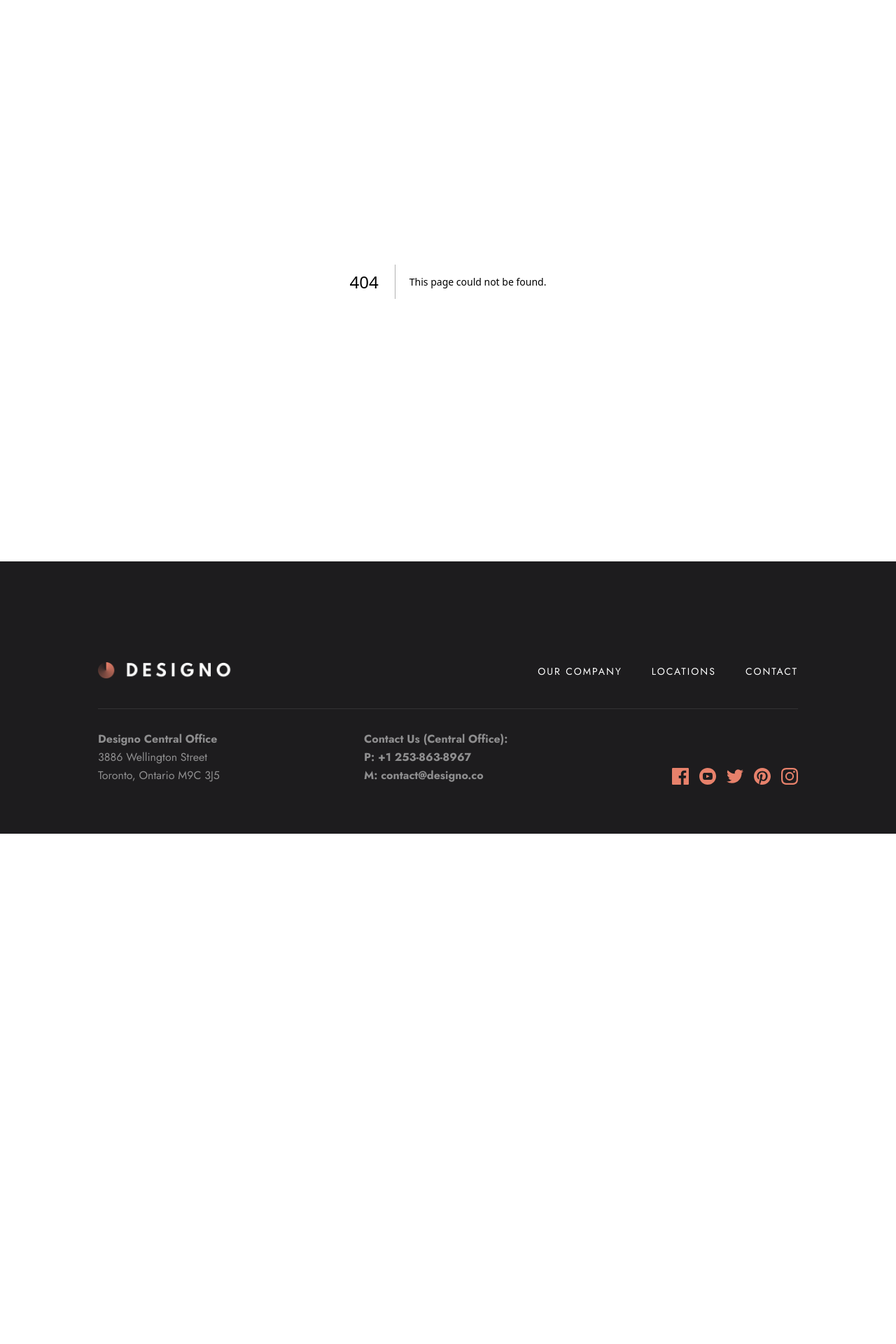
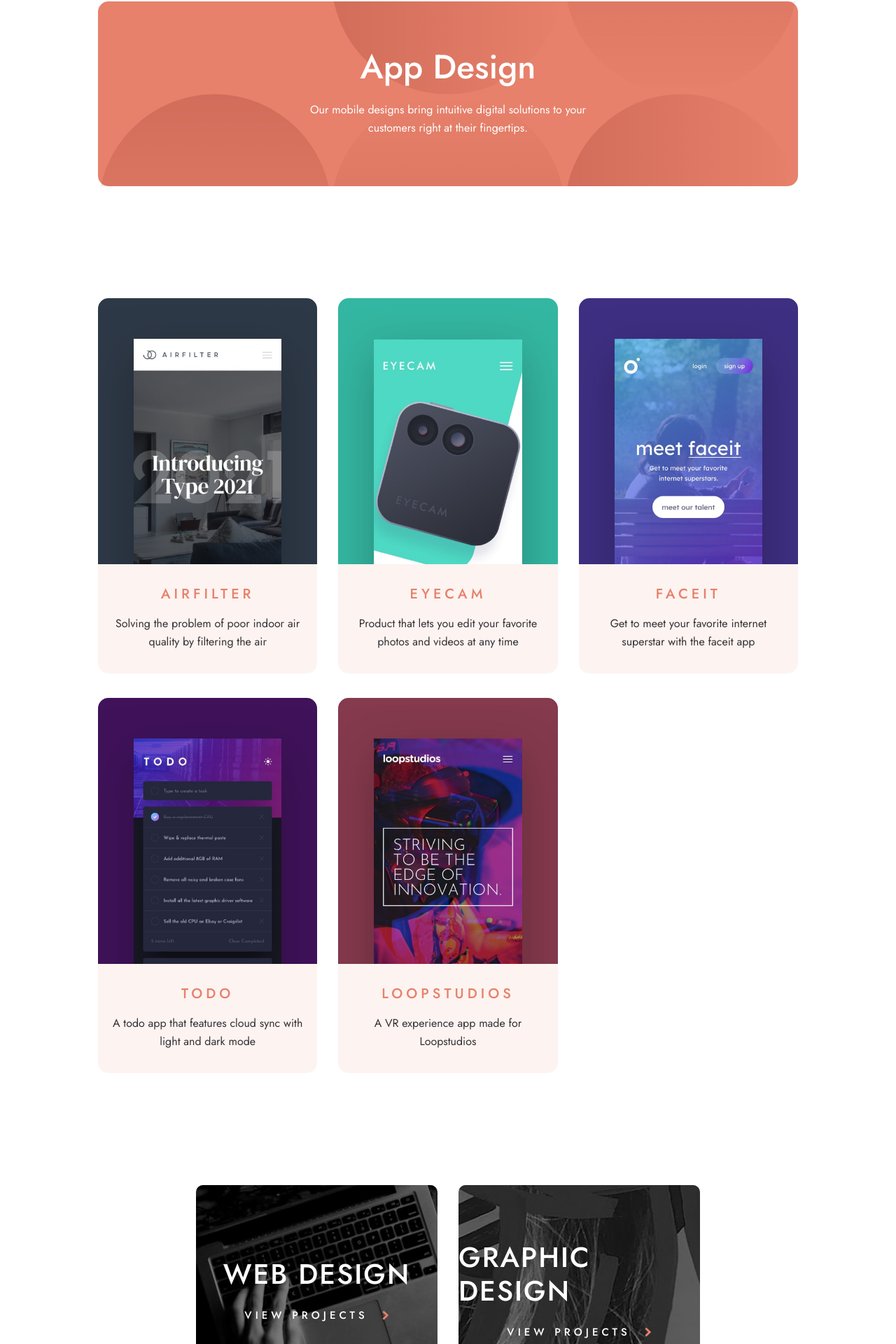
Before and after one commit to Olatoyan/designo-multipage-website, a Next.js app: page /app-design in a window 1280 px wide. Before the commit this address had no page. Shown: the part 152-2072 px from the top of the page at 70% size. Before the commit the page ends 1343 px from the top, so only its background shows below. Built offline with nearby package versions, Linux system fonts and the light colour scheme.

Commit message:
finished the app design page

```diff
--- /dev/null
+++ b/app/_components/DesignBox.tsx
@@ -0,0 +1,24 @@
+import DesignCard from "./DesignCard";
+
+type DesignBoxProps = {
+  title: string;
+  description: string;
+  image: string;
+};
+
+function DesignBox({ data }: { data: DesignBoxProps[] }) {
+  return (
+    <section className="mt-[16rem] grid grid-cols-3 gap-x-12 gap-y-14">
+      {data.map((design) => (
+        <DesignCard
+          title={design.title}
+          description={design.description}
+          image={design.image}
+          key={design.title}
+        />
+      ))}
+    </section>
+  );
+}
+
+export default DesignBox;
--- a/app/_components/HeroBanner.tsx
+++ b/app/_components/HeroBanner.tsx
@@ -8,7 +8,7 @@ type HeroBannerType = {
 
 function HeroBanner({ title, description, image }: HeroBannerType) {
   return (
-    <section className="relative flex flex-col items-center justify-between rounded-[1.5rem] bg-[#e7816b] px-[9.5rem] py-24">
+    <section className="relative flex flex-col items-center justify-between rounded-[1.5rem] bg-[#e7816b] px-[9.5rem] py-28">
       <h1 className="z-[2] max-w-[26.8rem] pb-[2.4rem] text-center text-[4.8rem] font-medium leading-[100%] text-white">
         {title}
       </h1>
--- /dev/null
+++ b/app/app-design/page.tsx
@@ -0,0 +1,24 @@
+import BgImage from "@/public/app-design/desktop/bg-pattern-intro-app.svg";
+import HeroBanner from "@/app/_components/HeroBanner";
+import DesignBox from "@/app/_components/DesignBox";
+import DesignLinkSection from "@/app/_components/DesignLinkSection";
+import Cta from "@/app/_components/Cta";
+import { appDesignData } from "@/app/data/data";
+
+function page() {
+  return (
+    <>
+      <HeroBanner
+        title="App Design"
+        description="Our mobile designs bring intuitive digital solutions to your customers right at their fingertips."
+        image={BgImage}
+      />
+
+      <DesignBox data={appDesignData} />
+      <DesignLinkSection exclude="app-design" />
+      <Cta />
+    </>
+  );
+}
+
+export default page;
--- a/app/_components/WebDesignBox.tsx
+++ b/app/data/data.ts
@@ -1,6 +1,4 @@
-import DesignCard from "./DesignCard";
-
-const designData = [
+export const webDesignData = [
   {
     title: "Express",
     description: "A multi-carrier shipping website for ecommerce businesses",
@@ -37,20 +35,33 @@ const designData = [
     image: "/web-design/desktop/image-camp.jpg",
   },
 ];
-
-function WebDesignBox() {
-  return (
-    <section className="mt-[16rem] grid grid-cols-3 gap-x-12 gap-y-14">
-      {designData.map((design) => (
-        <DesignCard
-          title={design.title}
-          description={design.description}
-          image={design.image}
-          key={design.title}
-        />
-      ))}
-    </section>
-  );
-}
-
-export default WebDesignBox;
+export const appDesignData = [
+  {
+    title: "airfilter",
+    description:
+      "Solving the problem of poor indoor air quality by filtering the air",
+    image: "/app-design/desktop/image-airfilter.jpg",
+  },
+  {
+    title: "eyecam",
+    description:
+      "Product that lets you edit your favorite photos and videos at any time",
+    image: "/app-design/desktop/image-eyecam.jpg",
+  },
+  {
+    title: "faceit",
+    description:
+      "Get to meet your favorite internet superstar with the faceit app",
+    image: "/app-design/desktop/image-faceit.jpg",
+  },
+  {
+    title: "todo",
+    description: "A todo app that features cloud sync with light and dark mode",
+    image: "/app-design/desktop/image-todo.jpg",
+  },
+  {
+    title: "loopstudios",
+    description: "A VR experience app made for Loopstudios",
+    image: "/app-design/desktop/image-loopstudios.jpg",
+  },
+];
--- a/app/web-design/page.tsx
+++ b/app/web-design/page.tsx
@@ -1,8 +1,14 @@
+import { Metadata } from "next";
 import HeroBanner from "../_components/HeroBanner";
 import BgImage from "@/public/web-design/desktop/bg-pattern-intro-web.svg";
-import WebDesignBox from "@/app/_components/WebDesignBox";
+import WebDesignBox from "@/app/_components/DesignBox";
 import DesignLinkSection from "@/app/_components/DesignLinkSection";
 import Cta from "@/app/_components/Cta";
+import { webDesignData } from "@/app/data/data";
+
+export const metadata: Metadata = {
+  title: "Web-Design",
+};
 
 function WebDesign() {
   return (
@@ -13,7 +19,7 @@ function WebDesign() {
 and bring memorable brand experiences."
         image={BgImage}
       />
-      <WebDesignBox />
+      <WebDesignBox data={webDesignData} />
       <DesignLinkSection exclude="web-design" />
       <Cta />
     </>
```
